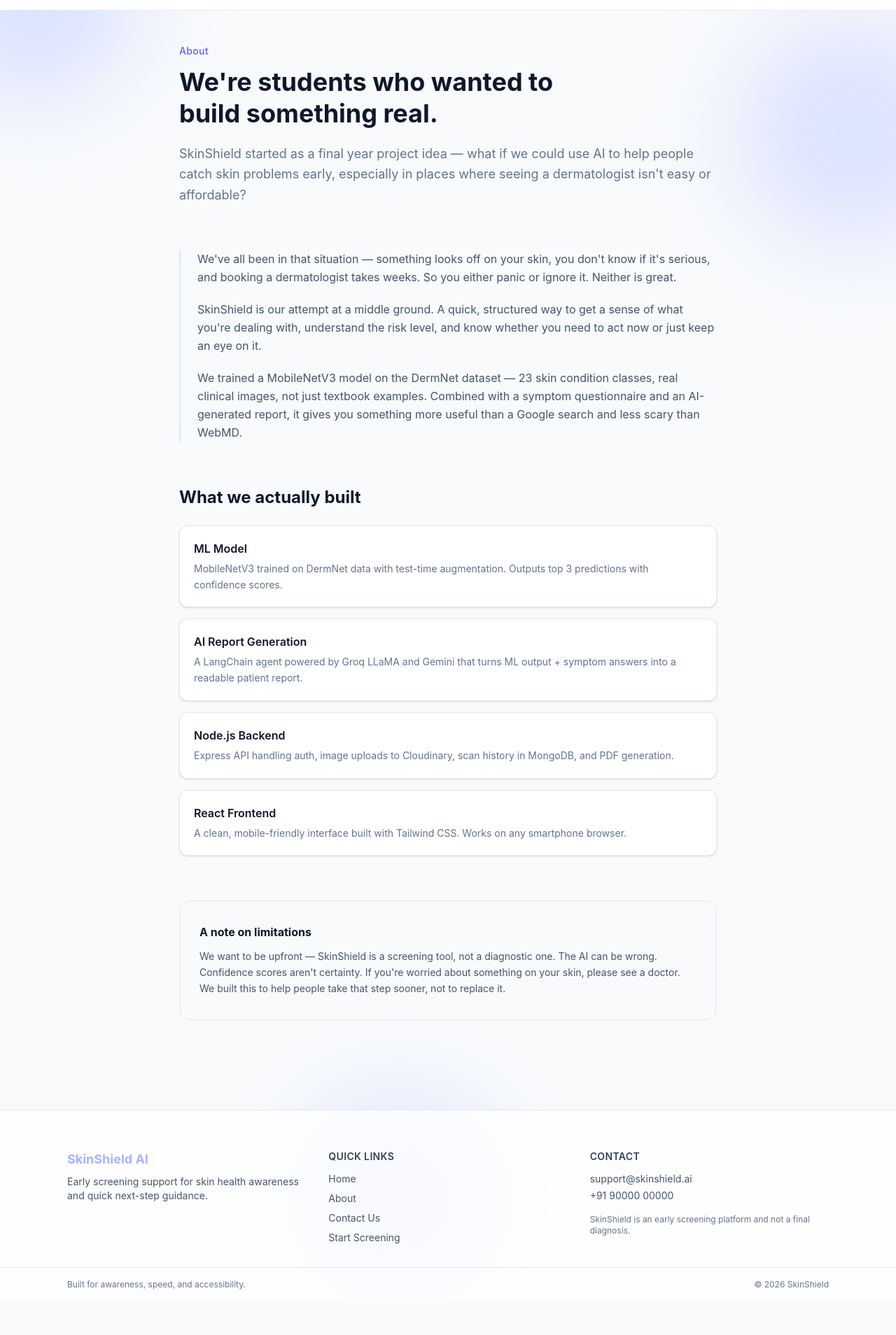
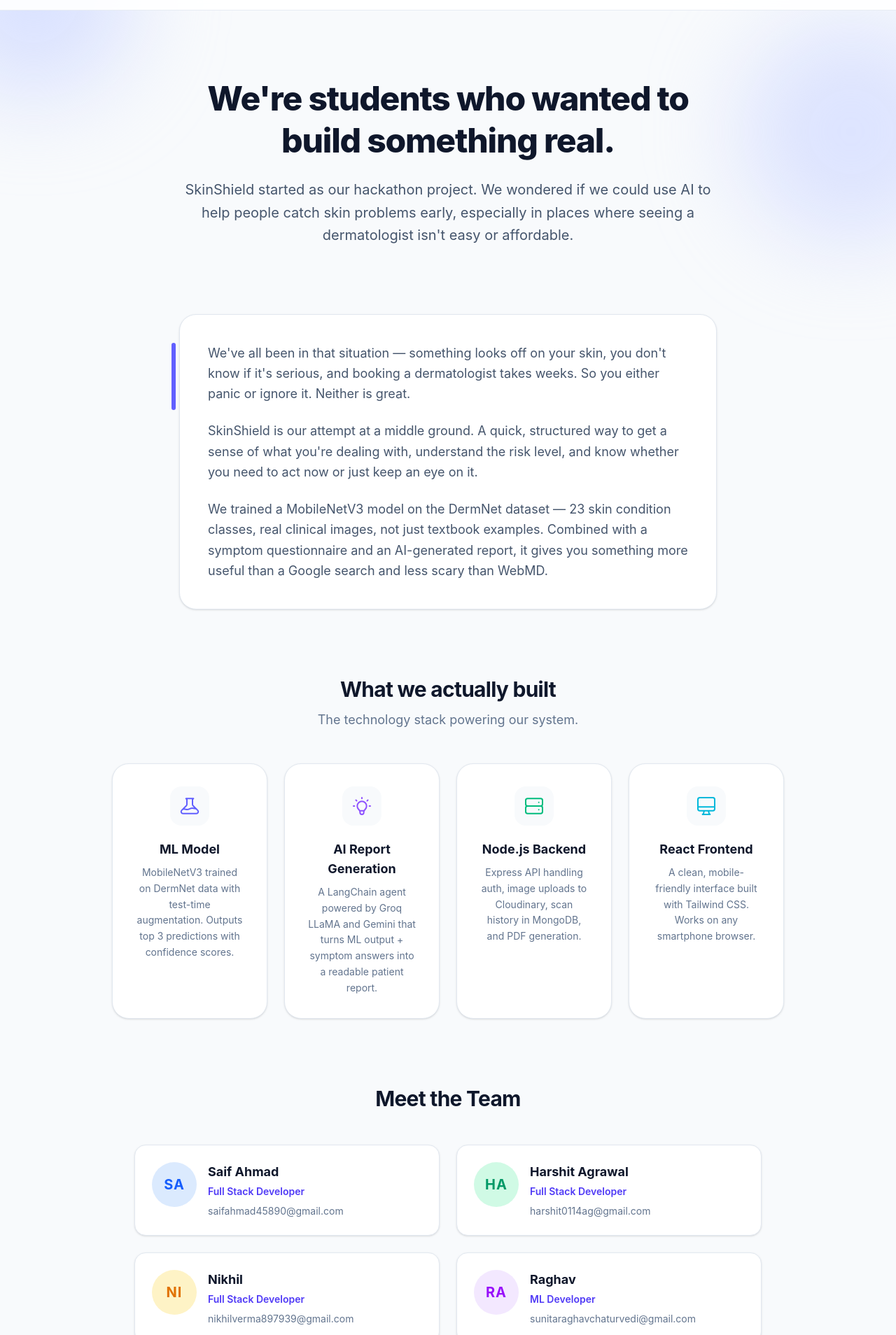
Before and after one commit to KrishnChaturvedi/disease-skin, a React app in the folder frontend/: page /about in a window 1280 px wide. Shown: the part 52-1960 px from the top of the page at 70% size. Before the commit the page ends 1912 px from the top, so only its background shows below. Built offline with nearby package versions, Linux system fonts and the light colour scheme; no server answers; the HTML template or start-up script is replaced by a standard one.

Commit message:
updated about page

```diff
--- a/frontend/src/pages/AboutPage.jsx
+++ b/frontend/src/pages/AboutPage.jsx
@@ -4,50 +4,132 @@ function AboutPage() {
   const { t } = useTranslation()
 
   const built = [
-    { titleKey: 'ml_title',       descKey: 'ml_desc' },
-    { titleKey: 'ai_title',       descKey: 'ai_desc' },
-    { titleKey: 'backend_title',  descKey: 'backend_desc' },
-    { titleKey: 'frontend_title', descKey: 'frontend_desc' },
+    {
+      titleKey: 'ml_title',
+      descKey: 'ml_desc',
+      icon: (
+        <svg className="w-8 h-8 text-indigo-500" fill="none" viewBox="0 0 24 24" stroke="currentColor">
+          <path strokeLinecap="round" strokeLinejoin="round" strokeWidth={1.5} d="M19.428 15.428a2 2 0 00-1.022-.547l-2.387-.477a6 6 0 00-3.86.517l-.318.158a6 6 0 01-3.86.517L6.05 15.21a2 2 0 00-1.806.547M8 4h8l-1 1v5.172a2 2 0 00.586 1.414l5 5c1.26 1.26.367 3.414-1.415 3.414H4.828c-1.782 0-2.674-2.154-1.414-3.414l5-5A2 2 0 009 10.172V5L8 4z" />
+        </svg>
+      )
+    },
+    {
+      titleKey: 'ai_title',
+      descKey: 'ai_desc',
+      icon: (
+        <svg className="w-8 h-8 text-violet-500" fill="none" viewBox="0 0 24 24" stroke="currentColor">
+          <path strokeLinecap="round" strokeLinejoin="round" strokeWidth={1.5} d="M9.663 17h4.673M12 3v1m6.364 1.636l-.707.707M21 12h-1M4 12H3m3.343-5.657l-.707-.707m2.828 9.9a5 5 0 117.072 0l-.548.547A3.374 3.374 0 0014 18.469V19a2 2 0 11-4 0v-.531c0-.895-.356-1.754-.988-2.386l-.548-.547z" />
+        </svg>
+      )
+    },
+    {
+      titleKey: 'backend_title',
+      descKey: 'backend_desc',
+      icon: (
+        <svg className="w-8 h-8 text-emerald-500" fill="none" viewBox="0 0 24 24" stroke="currentColor">
+          <path strokeLinecap="round" strokeLinejoin="round" strokeWidth={1.5} d="M5 12h14M5 12a2 2 0 01-2-2V6a2 2 0 012-2h14a2 2 0 012 2v4a2 2 0 01-2 2M5 12a2 2 0 00-2 2v4a2 2 0 002 2h14a2 2 0 002-2v-4a2 2 0 00-2-2m-2-4h.01M17 16h.01" />
+        </svg>
+      )
+    },
+    {
+      titleKey: 'frontend_title',
+      descKey: 'frontend_desc',
+      icon: (
+        <svg className="w-8 h-8 text-cyan-500" fill="none" viewBox="0 0 24 24" stroke="currentColor">
+          <path strokeLinecap="round" strokeLinejoin="round" strokeWidth={1.5} d="M9.75 17L9 20l-1 1h8l-1-1-.75-3M3 13h18M5 17h14a2 2 0 002-2V5a2 2 0 00-2-2H5a2 2 0 00-2 2v10a2 2 0 002 2z" />
+        </svg>
+      )
+    },
+  ]
+
+  const team = [
+    { name: 'Saif Ahmad', role: 'Full Stack Developer', email: 'saifahmad45890@gmail.com', initials: 'SA', color: 'bg-blue-100 text-blue-600' },
+    { name: 'Harshit Agrawal', role: 'Full Stack Developer', email: 'harshit0114ag@gmail.com', initials: 'HA', color: 'bg-emerald-100 text-emerald-600' },
+    { name: 'Nikhil', role: 'Full Stack Developer', email: 'nikhilverma897939@gmail.com', initials: 'NI', color: 'bg-amber-100 text-amber-600' },
+    { name: 'Raghav', role: 'ML Developer', email: 'sunitaraghavchaturvedi@gmail.com', initials: 'RA', color: 'bg-purple-100 text-purple-600' },
   ]
 
   return (
-    <div className="mx-auto w-full max-w-3xl space-y-16">
+    <div className="mx-auto w-full max-w-5xl space-y-24 px-4 py-12 sm:px-6 lg:px-8">
 
       {/* ── Header ── */}
-      <section className="pt-4">
-        <p className="text-sm font-medium text-indigo-500 tracking-wide">{t('about_tag')}</p>
-        <h1 className="mt-3 text-4xl font-bold text-slate-900 leading-tight max-w-xl">
+      <section className="text-center pt-4">
+        <h1 className="text-4xl font-extrabold text-slate-900 tracking-tight sm:text-5xl leading-tight max-w-3xl mx-auto">
           {t('about_title')}
         </h1>
-        <p className="mt-5 text-lg text-slate-500 leading-relaxed">
-          {t('about_intro')}
+        <p className="mt-6 text-xl text-slate-600 leading-relaxed max-w-3xl mx-auto">
+          SkinShield started as our hackathon project. We wondered if we could use AI to help people catch skin problems early, especially in places where seeing a dermatologist isn't easy or affordable.
         </p>
       </section>
 
       {/* ── Story ── */}
-      <section className="space-y-5 border-l-2 border-indigo-100 pl-6">
-        <p className="text-slate-600 leading-relaxed">{t('about_p1')}</p>
-        <p className="text-slate-600 leading-relaxed">{t('about_p2')}</p>
-        <p className="text-slate-600 leading-relaxed">{t('about_p3')}</p>
+      <section className="relative mx-auto max-w-3xl rounded-3xl bg-white p-8 sm:p-10 shadow-sm border border-slate-200">
+        <div className="absolute -left-3 top-10 h-24 w-1.5 rounded-full bg-indigo-500"></div>
+        <div className="space-y-6 text-lg text-slate-600 leading-relaxed">
+          <p>{t('about_p1')}</p>
+          <p>{t('about_p2')}</p>
+          <p>{t('about_p3')}</p>
+        </div>
       </section>
 
       {/* ── What we built ── */}
-      <section>
-        <h2 className="text-2xl font-bold text-slate-900">{t('what_we_built')}</h2>
-        <div className="mt-6 space-y-4">
+      <section className="space-y-12">
+        <div className="text-center">
+          <h2 className="text-3xl font-bold text-slate-900 tracking-tight">{t('what_we_built')}</h2>
+          <p className="mt-3 text-lg text-slate-500">The technology stack powering our system.</p>
+        </div>
+
+        <div className="grid grid-cols-1 sm:grid-cols-2 lg:grid-cols-4 gap-6">
           {built.map((item) => (
-            <div key={item.titleKey} className="rounded-xl border border-slate-200 bg-white p-5 shadow-sm">
-              <p className="font-semibold text-slate-900">{t(item.titleKey)}</p>
-              <p className="mt-1.5 text-sm text-slate-500 leading-relaxed">{t(item.descKey)}</p>
+            <div key={item.titleKey} className="group rounded-3xl border border-slate-200 bg-white p-8 shadow-sm transition-all hover:shadow-md hover:border-indigo-100 flex flex-col items-center text-center">
+              <div className="mb-5 inline-flex h-14 w-14 items-center justify-center rounded-2xl bg-slate-50 transition-colors group-hover:bg-indigo-50">
+                {item.icon}
+              </div>
+              <h3 className="font-bold text-slate-900 text-lg mb-2">{t(item.titleKey)}</h3>
+              <p className="text-sm text-slate-500 leading-relaxed">{t(item.descKey)}</p>
+            </div>
+          ))}
+        </div>
+      </section>
+
+      {/* ── Meet the Team ── */}
+      <section className="space-y-12">
+        <div className="text-center">
+          <h2 className="text-3xl font-bold text-slate-900 tracking-tight">Meet the Team</h2>
+
+        </div>
+
+        <div className="grid grid-cols-1 md:grid-cols-2 gap-6 max-w-4xl mx-auto">
+          {team.map((member) => (
+            <div key={member.name} className="flex flex-col items-center gap-4 rounded-2xl border border-slate-200 bg-white p-6 shadow-sm transition hover:shadow-md sm:flex-row sm:items-start text-center sm:text-left">
+              <div className={`flex h-16 w-16 shrink-0 items-center justify-center rounded-full font-bold text-xl tracking-wider ${member.color}`}>
+                {member.initials}
+              </div>
+              <div className="flex flex-col flex-grow">
+                <span className="font-bold text-slate-900 text-lg">{member.name}</span>
+                <span className="font-semibold text-indigo-600 text-sm mt-1">{member.role}</span>
+                <a href={`mailto:${member.email}`} className="text-slate-500 text-sm mt-2 hover:text-indigo-600 transition-colors">
+                  {member.email}
+                </a>
+              </div>
             </div>
           ))}
         </div>
       </section>
 
       {/* ── Honest note ── */}
-      <section className="rounded-2xl bg-slate-50 border border-slate-200 px-7 py-8">
-        <h2 className="font-bold text-slate-900">{t('limitation_title')}</h2>
-        <p className="mt-3 text-sm text-slate-600 leading-relaxed">{t('limitation_desc')}</p>
+      <section className="mx-auto max-w-4xl rounded-3xl bg-linear-to-br from-slate-50 to-indigo-50/30 border border-slate-200 p-8 sm:p-10">
+        <div className="flex flex-col sm:flex-row gap-6 items-start">
+          <div className="flex h-12 w-12 shrink-0 items-center justify-center rounded-2xl bg-white shadow-sm border border-slate-100 text-2xl">
+            💡
+          </div>
+          <div>
+            <h2 className="text-xl font-bold text-slate-900 mb-2">A note on limitations</h2>
+            <p className="text-slate-600 leading-relaxed">
+              We want to be upfront. SkinShield is a screening tool, not a diagnostic one. The AI can be wrong, and confidence scores aren't certainty. If you are worried about something on your skin, please see a doctor. We built this to help people take that step sooner, not to replace it.
+            </p>
+          </div>
+        </div>
       </section>
 
     </div>
```
